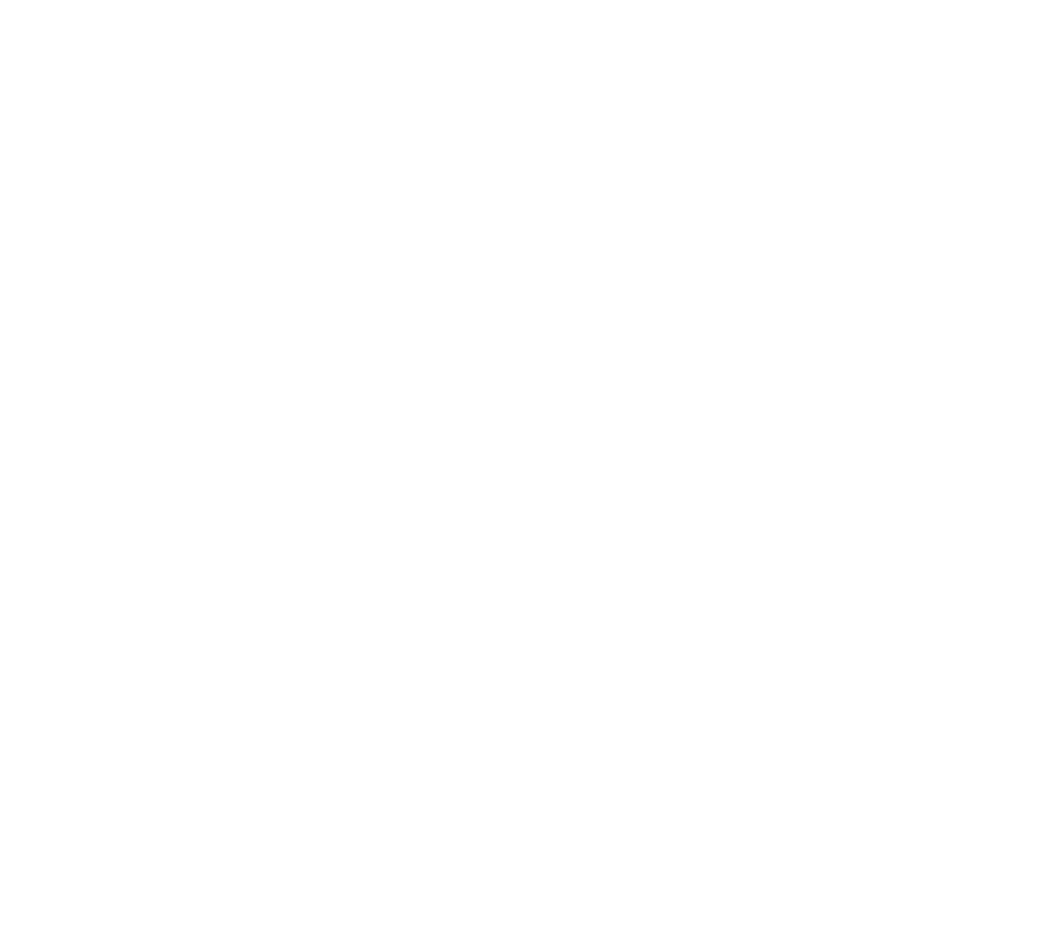
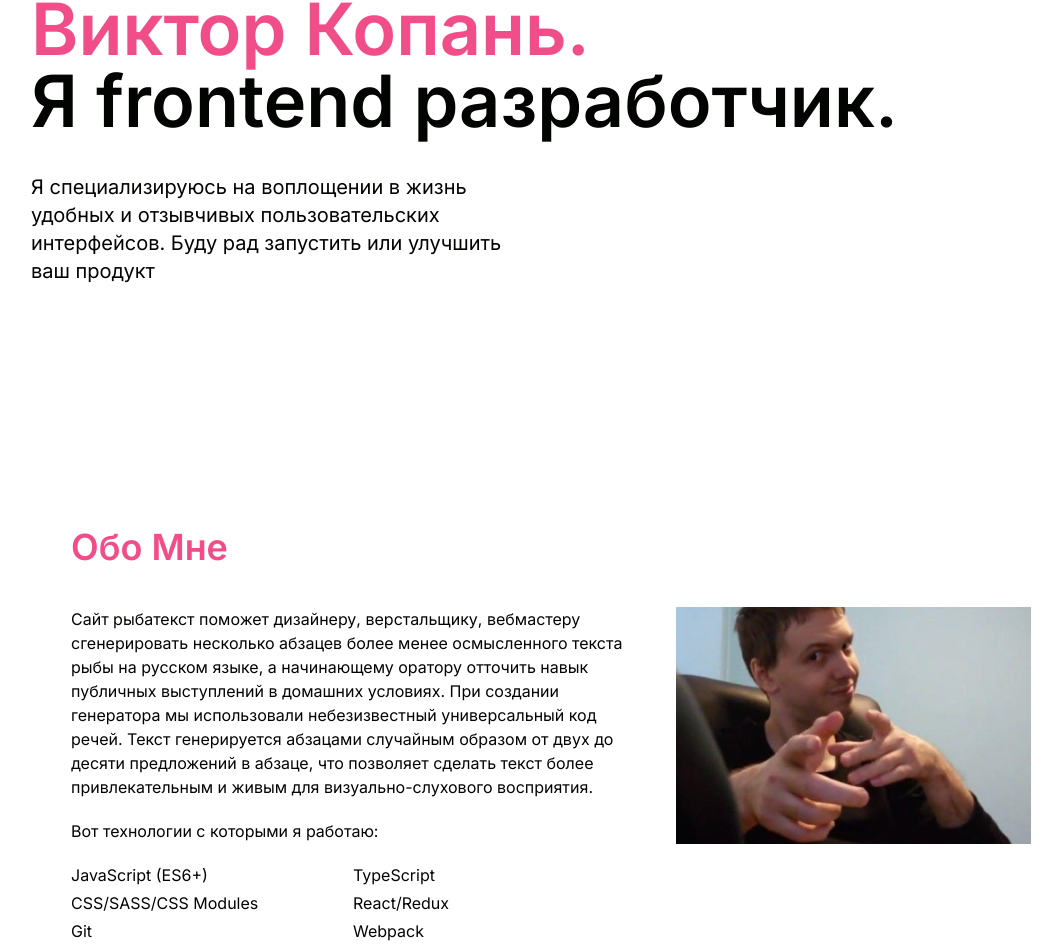
Before and after one commit to raveandcrave/my-portfolio, a Next.js app: page /en in a window 1280 px wide. Shown: the part 273-1224 px from the top of the page, without its empty margins (89-1151 px from the left). Before the commit the page ends 800 px from the top, so only its background shows below. Built offline with nearby package versions, Linux system fonts and the light colour scheme.

Commit message:
TitleSection, Title components

```diff
--- a/src/app/[lang]/page.tsx
+++ b/src/app/[lang]/page.tsx
@@ -1,4 +1,6 @@
-import { ValidLocale, getDictionary } from "@/i18n";
+import {ValidLocale, getDictionary} from '@/i18n';
+import TitleSection from '@/components/TitleSection/TitleSection';
+import AboutSection from '@/components/AboutSection/AboutSection';
 
 interface HomePageProps {
   params: {
@@ -6,12 +8,13 @@ interface HomePageProps {
   };
 }
 
-export default async function Home({ params: { lang } }: HomePageProps) {
+export default async function Home({params: {lang}}: HomePageProps) {
   const dict = await getDictionary(lang);
 
   return (
     <>
-      <h1>{dict.home.title}</h1>
+      <TitleSection />
+      <AboutSection />
     </>
   );
 }
--- /dev/null
+++ b/src/components/AboutSection/AboutSection.jsx
@@ -0,0 +1,47 @@
+import Image from 'next/image';
+import Title from '@/components/Title/Title';
+import styles from './AboutSection.module.css';
+import Papich from '@/assets/papich.jpg';
+
+const skills = [
+  'JavaScript (ES6+)',
+  'TypeScript',
+  'CSS/SASS/CSS Modules',
+  'React/Redux',
+  'Git',
+  'Webpack',
+  'Docker',
+  'Node.js',
+];
+
+const AboutSection = () => {
+  return (
+    <section className="py-25 px-10">
+      <Title tag="h2" className="mb-10">
+        Обо Мне
+      </Title>
+      <div className="grid gap-12 grid-cols-5">
+        <div className="col-span-3">
+          <p className="mb-5">
+            Сайт рыбатекст поможет дизайнеру, верстальщику, вебмастеру сгенерировать несколько абзацев более менее
+            осмысленного текста рыбы на русском языке, а начинающему оратору отточить навык публичных выступлений в
+            домашних условиях. При создании генератора мы использовали небезизвестный универсальный код речей. Текст
+            генерируется абзацами случайным образом от двух до десяти предложений в абзаце, что позволяет сделать текст
+            более привлекательным и живым для визуально-слухового восприятия.
+          </p>
+          <p className="mb-5">Вот технологии с которыми я работаю:</p>
+          <ul className={styles.skillsList}>
+            {skills.map((skill) => (
+              <li key={skill}>{skill}</li>
+            ))}
+          </ul>
+        </div>
+        <div className="col-span-2">
+          <Image src={Papich} alt="Roflan ebalo" />
+        </div>
+      </div>
+    </section>
+  );
+};
+
+export default AboutSection;
--- /dev/null
+++ b/src/components/AboutSection/AboutSection.module.css
@@ -0,0 +1,5 @@
+.skillsList {
+  @apply grid gap-x-8 gap-y-1;
+
+  grid-template-columns: repeat(2, minmax(100px, 250px));
+}
--- /dev/null
+++ b/src/components/Title/Title.module.css
@@ -0,0 +1,11 @@
+.h1 {
+  @apply text-cyclamen text-7xl font-semibold;
+}
+
+.h2 {
+  @apply text-cyclamen text-4xl font-semibold;
+}
+
+.h3 {
+  @apply text-cyclamen text-3xl font-semibold;
+}
--- /dev/null
+++ b/src/components/Title/Title.props.ts
@@ -0,0 +1,6 @@
+import {DetailedHTMLProps, ReactNode, HTMLAttributes} from 'react';
+
+export interface TitleProps extends DetailedHTMLProps<HTMLAttributes<HTMLHeadingElement>, HTMLHeadingElement> {
+  tag: 'h1' | 'h2' | 'h3';
+  children: ReactNode;
+}
--- /dev/null
+++ b/src/components/Title/Title.tsx
@@ -0,0 +1,34 @@
+import cn from 'classnames';
+
+import {TitleProps} from './Title.props';
+import styles from './Title.module.css';
+
+const Title = ({tag, className, children, ...props}: TitleProps): JSX.Element => {
+  switch (tag) {
+    case 'h1': {
+      return (
+        <h1 className={cn(styles.h1, className)} {...props}>
+          {children}
+        </h1>
+      );
+    }
+    case 'h2': {
+      return (
+        <h2 className={cn(styles.h2, className)} {...props}>
+          {children}
+        </h2>
+      );
+    }
+    case 'h3': {
+      return (
+        <h3 className={cn(styles.h3, className)} {...props}>
+          {children}
+        </h3>
+      );
+    }
+    default:
+      return <></>;
+  }
+};
+
+export default Title;
--- /dev/null
+++ b/src/components/TitleSection/TitleSection.module.css
@@ -0,0 +1,7 @@
+.titleSection {
+  @apply grid items-center min-h-screen;
+}
+
+.h1 {
+  @apply text-black-custom text-7xl;
+}
--- /dev/null
+++ b/src/components/TitleSection/TitleSection.tsx
@@ -0,0 +1,20 @@
+import Title from '@/components/Title/Title';
+import styles from './TitleSection.module.css';
+
+const TitleSection = () => {
+  return (
+    <section className={styles.titleSection}>
+      <div>
+        <span className="ml-1">Привет! Меня зовут</span>
+        <Title tag="h1">Виктор Копань.</Title>
+        <h2 className="text-7xl font-semibold">Я frontend разработчик.</h2>
+        <p className="text-xl mt-9 max-w-lg">
+          Я специализируюсь на воплощении в жизнь удобных и отзывчивых пользовательских интерфейсов. Буду рад запустить
+          или улучшить ваш продукт
+        </p>
+      </div>
+    </section>
+  );
+};
+
+export default TitleSection;
```
Also changed, not shown: src/assets/papich.jpg (added), src/components/AboutSection/fire.svg (added).
